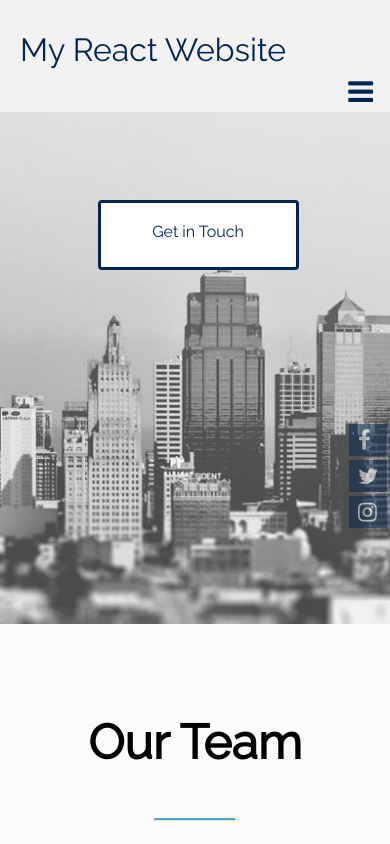
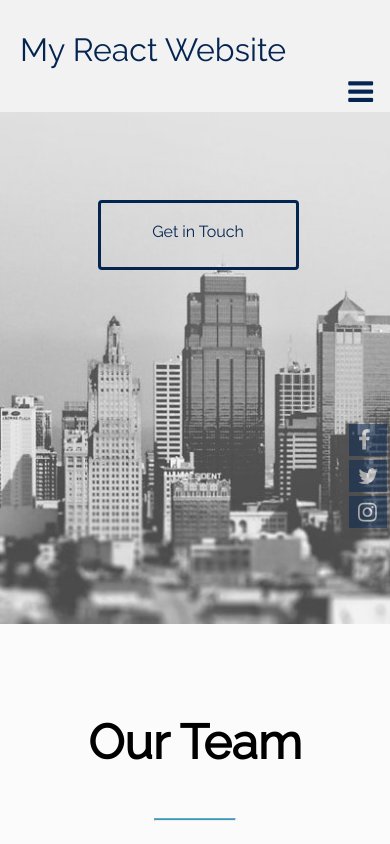
Before and after one commit to paul-wr/my-react-website, a React (Create React App) app: page / in a window 390 px wide. Shown: the top 844 px of the page. Built offline with nearby package versions, Linux system fonts and the light colour scheme.

Commit message:
css update

```diff
--- a/src/App.css
+++ b/src/App.css
@@ -468,12 +468,11 @@ width: 100%;
 height: 32em;
 }
 .contact, .contact a {
-background-color: #fff;
 position: absolute;
 top: 200px;
 left: 25%;
 right: 25%;
-height: 25px;
+height: 3%;
 width: 30%;
 padding: 5% 10%;
 }
```
